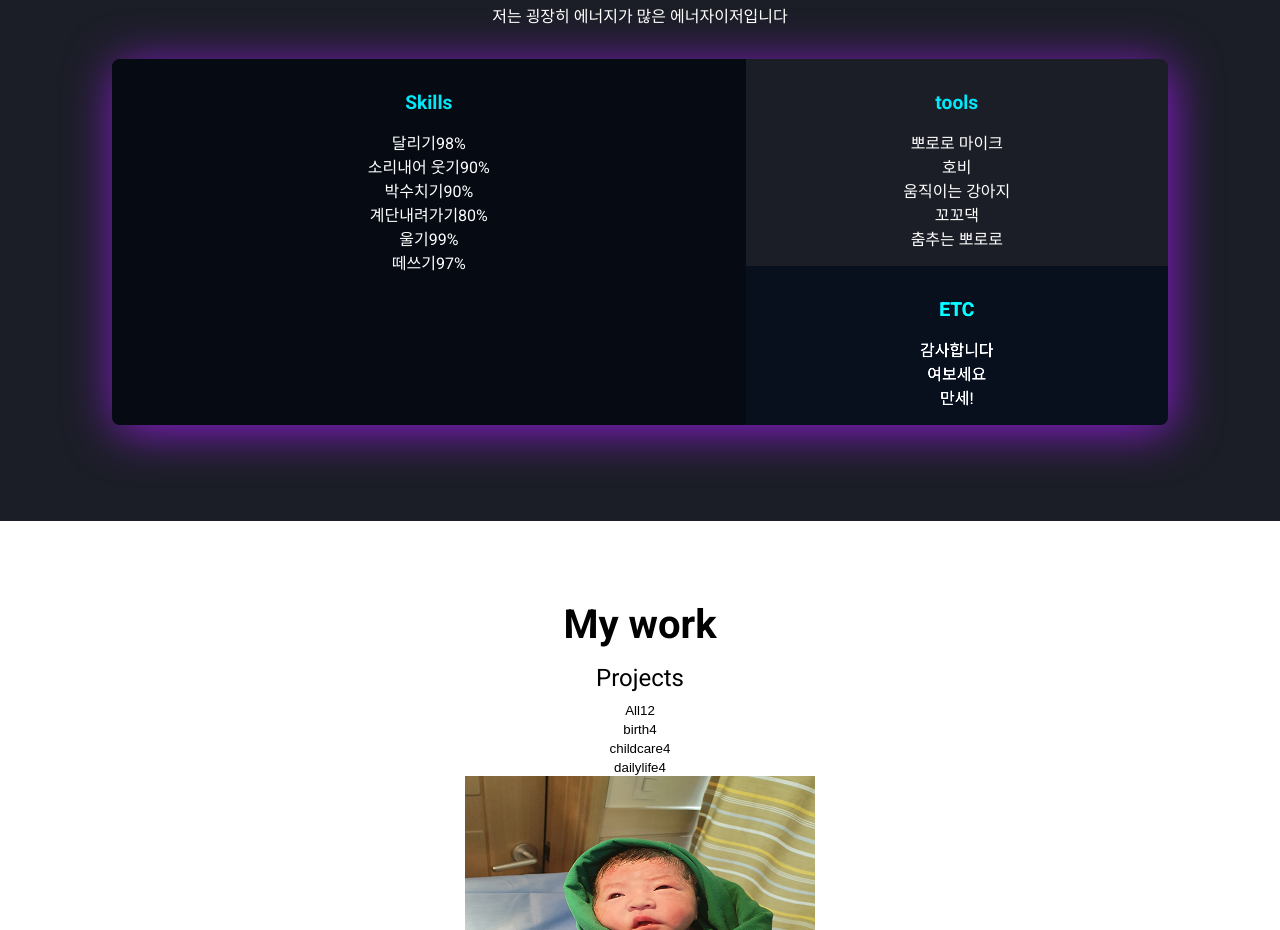
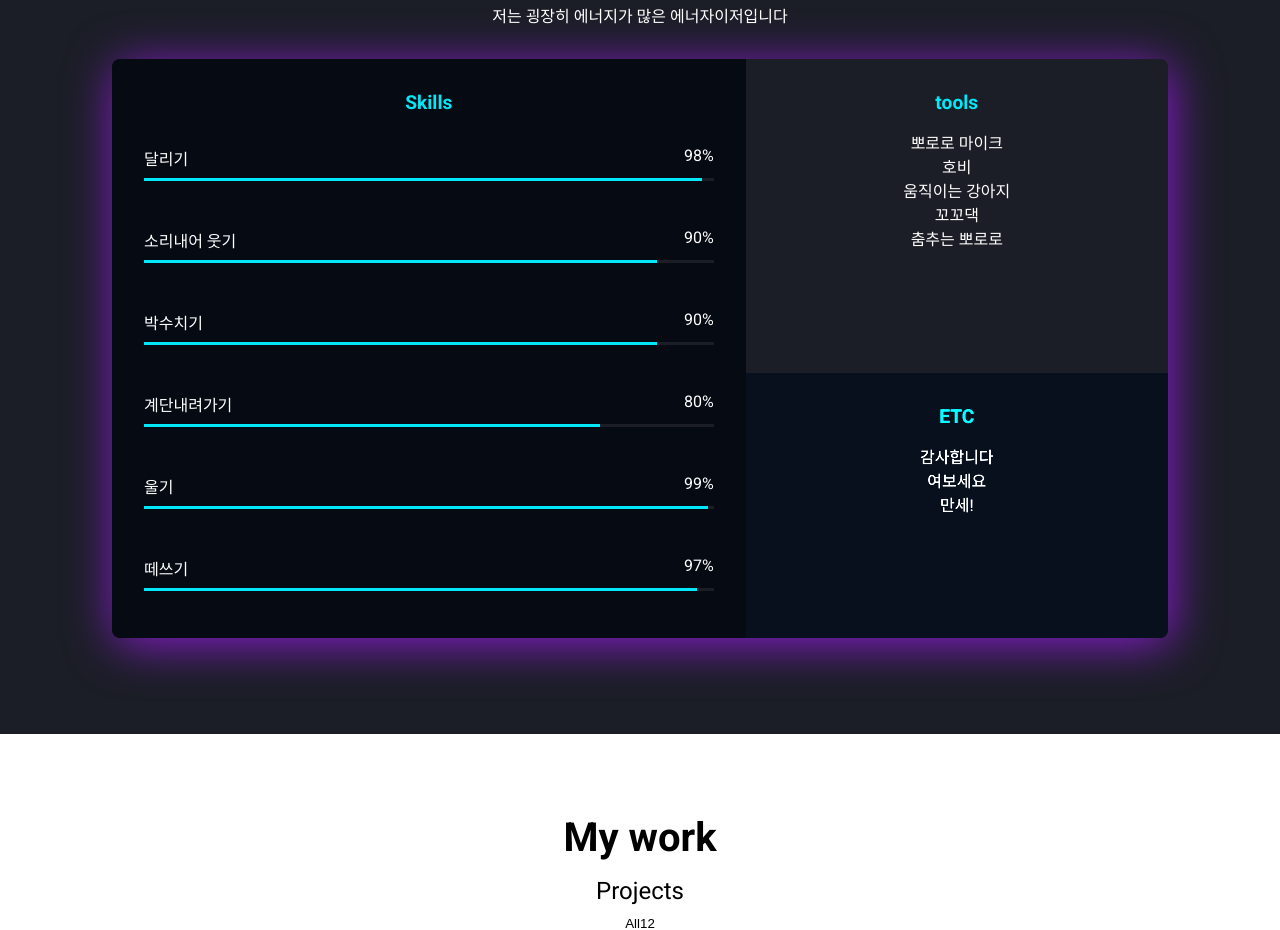
Before and after one commit to leetxt13/clonecoding2, a plain HTML site: page index.html in a window 1280 px wide. Shown: the part 1650-2580 px from the top of the page. Drawn offline with Linux system fonts and the light colour scheme; a web font is replaced by a local one.

Commit message:
CSS-skillbar

```diff
--- a/css/style.css
+++ b/css/style.css
@@ -244,3 +244,25 @@ button:focus {
   background-color: var(--color-primary);
   filter: brightness(150%); /*배경색 밝기 변경*/
 }
+
+.bar {
+  display: flex;
+  flex-direction: column;
+  padding: 1rem;
+  gap: 0.5rem;
+  margin-bottom: 15px;
+}
+.bar__bg {
+  background-color: var(--color-primary-variant);
+  width: 100%;
+  height: 3px;
+  margin: auto;
+}
+.bar__metadata {
+  display: flex;
+  justify-content: space-between;
+}
+.bar__value {
+  background-color: var(--color-accent);
+  height: 3px;
+}
--- a/index.html
+++ b/index.html
@@ -123,30 +123,54 @@
           <div class="skills-gridContainer">
             <section class="skills__coding">
               <h3 class="skills__title">Skills</h3>
-              <ul>
-                <li>
-                  <div><span>달리기</span><span>98%</span></div>
-                  <div><div style="width: 98%"></div></div>
+              <ul class="skills__list">
+                <li class="bar">
+                  <div class="bar__metadata">
+                    <span>달리기</span><span>98%</span>
+                  </div>
+                  <div class="bar__bg">
+                    <div class="bar__value" style="width: 98%"></div>
+                  </div>
                 </li>
-                <li>
-                  <div><span>소리내어 웃기</span><span>90%</span></div>
-                  <div><div style="width: 90%"></div></div>
+                <li class="bar">
+                  <div class="bar__metadata">
+                    <span>소리내어 웃기</span><span>90%</span>
+                  </div>
+                  <div class="bar__bg">
+                    <div class="bar__value" style="width: 90%"></div>
+                  </div>
                 </li>
-                <li>
-                  <div><span>박수치기</span><span>90%</span></div>
-                  <div><div style="width: 90%"></div></div>
+                <li class="bar">
+                  <div class="bar__metadata">
+                    <span>박수치기</span><span>90%</span>
+                  </div>
+                  <div class="bar__bg">
+                    <div class="bar__value" style="width: 90%"></div>
+                  </div>
                 </li>
-                <li>
-                  <div><span>계단내려가기</span><span>80%</span></div>
-                  <div><div style="width: 80%"></div></div>
+                <li class="bar">
+                  <div class="bar__metadata">
+                    <span>계단내려가기</span><span>80%</span>
+                  </div>
+                  <div class="bar__bg">
+                    <div class="bar__value" style="width: 80%"></div>
+                  </div>
                 </li>
-                <li>
-                  <div><span>울기</span><span>99%</span></div>
-                  <div><div style="width: 99%"></div></div>
+                <li class="bar">
+                  <div class="bar__metadata">
+                    <span>울기</span><span>99%</span>
+                  </div>
+                  <div class="bar__bg">
+                    <div class="bar__value" style="width: 99%"></div>
+                  </div>
                 </li>
-                <li>
-                  <div><span>떼쓰기</span><span>97%</span></div>
-                  <div><div style="width: 97%"></div></div>
+                <li class="bar">
+                  <div class="bar__metadata">
+                    <span>떼쓰기</span><span>97%</span>
+                  </div>
+                  <div class="bar__bg">
+                    <div class="bar__value" style="width: 97%"></div>
+                  </div>
                 </li>
               </ul>
             </section>
```
